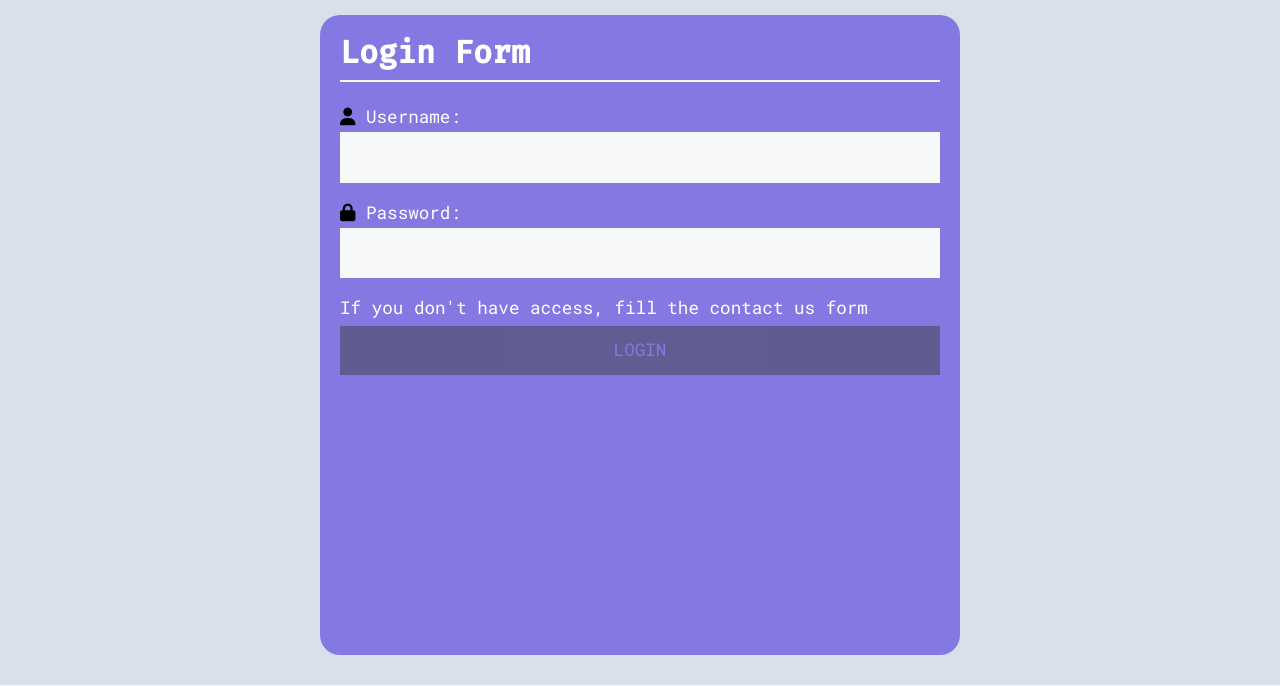
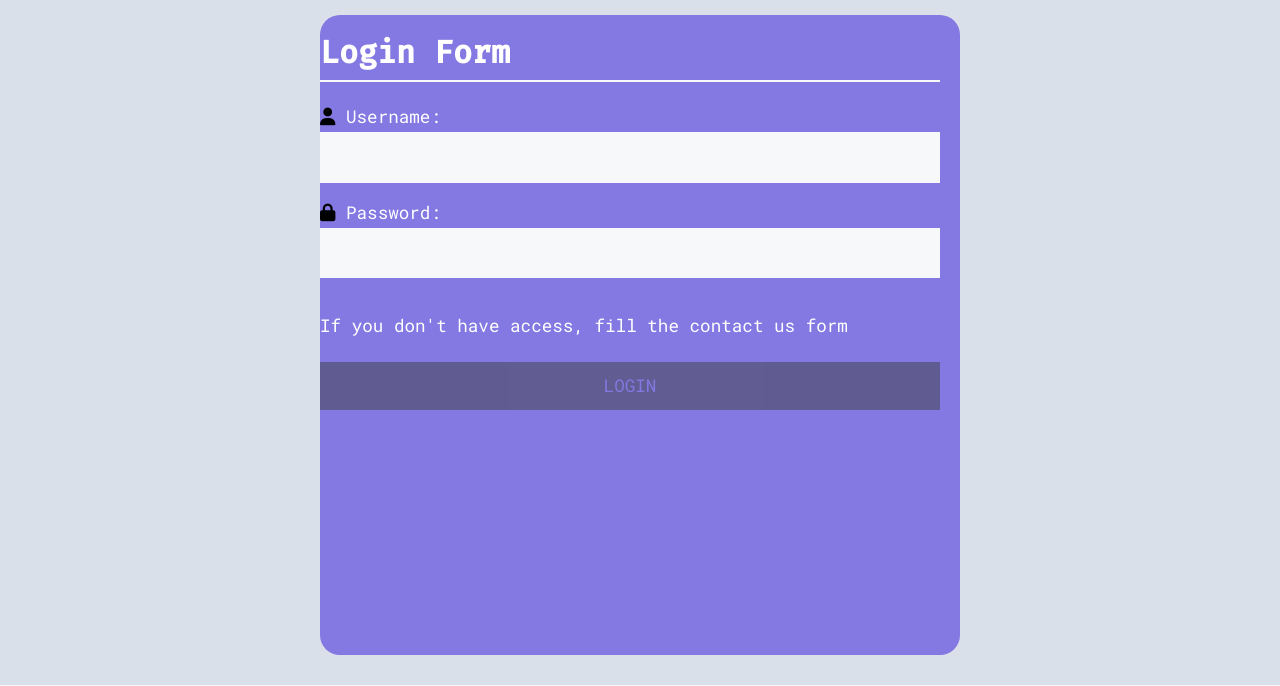
Before and after one commit to A3AJAGBE/python-project, a Flask app: page /admin_main in a window 1280 px wide. Shown: the part 65-751 px from the top of the page. Run offline with Flask 2, Linux system fonts and the light colour scheme; some libraries are stand-ins or nearby versions.

Commit message:
change some things in the file

```diff
--- a/static/css/admin.css
+++ b/static/css/admin.css
@@ -30,7 +30,7 @@ h3 {
 }
 
 p {
-  margin: 0;
+  margin: 5;
 }
 
 h4 {
@@ -137,7 +137,7 @@ aside a:hover:not(.active) {
 
 .login {
   position: absolute;
-  margin: 20px;
+  margin: 20px 20px 20px 0px;
   float: left;
 }
 .login label {
@@ -145,7 +145,7 @@ aside a:hover:not(.active) {
   width: 100%;
 }
 
-.login input[type=text], input[type=email], input[type=password] {
+.login input[type=text], input[type=email], input[type=password], textarea {
   width: 100%;
   padding: 15px;
   margin: 5px 0 20px 0;
@@ -154,8 +154,12 @@ aside a:hover:not(.active) {
   background: #F6F8FA;
 }
 
-.login input[type=text]:focus,input[type=email]:focus, input[type=password]:focus {
+input:focus, textarea:focus {
   outline: none;
+}
+
+textarea{
+  resize: none;
 }
 
 hr {
@@ -185,7 +189,7 @@ p a{
 }
 
 .error {
-  color: black;
+  color: red;
   margin-bottom: 8px;
 }
 
```
